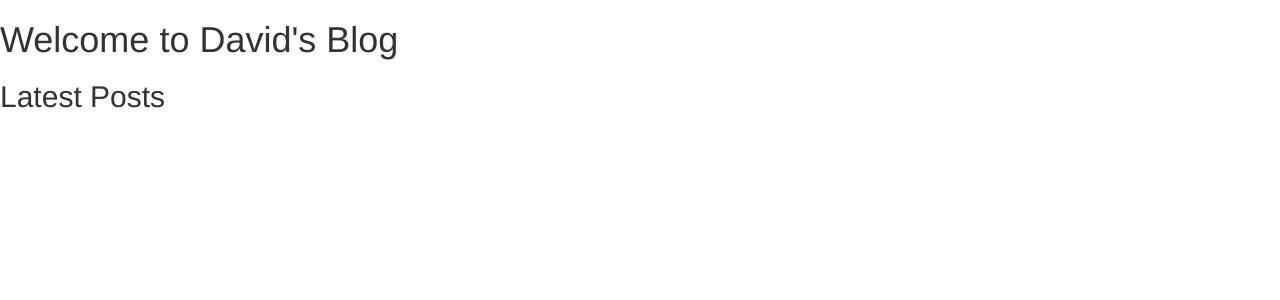
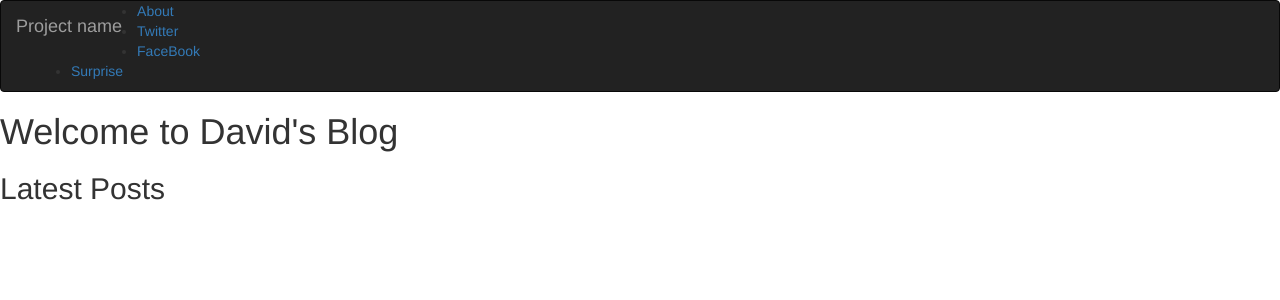
Before and after one commit to deivydasz/davids-blog, a Django app: page / in a window 1280 px wide. Shown: the top 300 px of the page. Run offline with Django 3.2, Linux system fonts and the light colour scheme; data that the repository does not hold is empty; some libraries are stand-ins or nearby versions.

Commit message:
Added boostrap navbar

```diff
--- a/posts/templates/posts/home.html
+++ b/posts/templates/posts/home.html
@@ -18,6 +18,31 @@
     <![endif]-->
   </head>
   <body>
+
+  	<nav class="navbar navbar-inverse">
+  	  <div class="container-fluid">
+  	    <div class="navbar-header">
+	  	    <button type="button" class="navbar-toggle" data-toggle="collapse" data-target="#mynav" >
+	  	      <span class="icon-bar"></span>
+	  	      <span class="icon-bar"></span>
+	  	      <span class="icon-bar"></span>
+	  	    </button>
+
+          <a class="navbar-brand" href="#">Project name</a>
+        </div>
+        <div id="navbar" class="navbar-collapse collapse">
+          <ul class="mynav">
+	          <li><a>About</a></li>
+	          <li><a>Twitter</a></li>
+	          <li><a>FaceBook</a></li>
+	          <li><a>Surprise</a></li>
+	        </ul>
+	      </div>
+	    </div>
+	  </nav>
+
+
+
     <h1>Welcome to David's Blog</h1>
 
     <h2>Latest Posts</h2>
```
